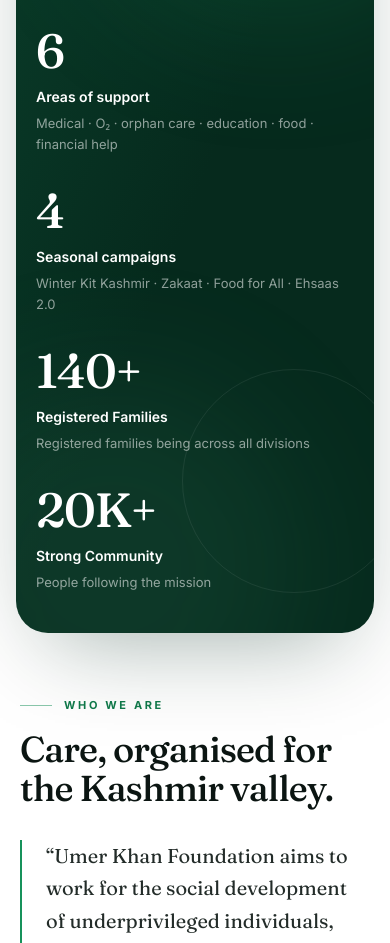
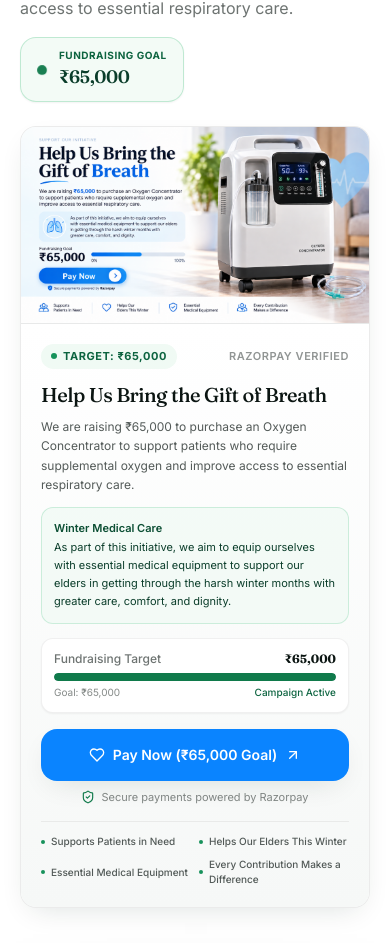
Before and after one commit to zaidqurieshi/umerkhanfoundation-website, a React (Vite) app: page / in a window 390 px wide. Shown: the part 1038-1981 px from the top of the page. Built offline with nearby package versions, Linux system fonts and the light colour scheme.

Commit message:
feat: add Oxygen Concentrator fundraising campaign banner with revised ₹65,000 target

```diff
--- a/src/App.jsx
+++ b/src/App.jsx
@@ -2,6 +2,7 @@
 import NewsTicker from "./components/NewsTicker"
 import Navbar, { ScrollProgress } from "./components/Navbar"
 import Hero from "./components/Hero"
+import CampaignBanner from "./components/CampaignBanner"
 import ImpactStats from "./components/ImpactStats"
 import About from "./components/About"
 import Initiatives from "./components/Initiatives"
@@ -15,7 +16,7 @@
 
 /**
  * Umer Khan Foundation — one-page site.
- * Order: ticker → nav → hero → impact → about → work →
+ * Order: ticker → nav → hero → campaign → impact → about → work →
  * help → donate CTA → contact → footer.
  */
 export default function App() {
@@ -34,6 +35,7 @@
 
       <main>
         <Hero />
+        <CampaignBanner />
         <ImpactStats />
         <About />
         <Initiatives />
--- /dev/null
+++ b/src/components/CampaignBanner.jsx
@@ -0,0 +1,163 @@
+import { LuArrowUpRight, LuHeart, LuShieldCheck } from "react-icons/lu"
+import Reveal from "./ui/Reveal"
+import SectionHeading from "./ui/SectionHeading"
+import { oxygenCampaign } from "../data/content"
+
+/**
+ * Featured Campaign Banner — Oxygen Concentrator Initiative.
+ * Displays the newly updated ₹65,000 target campaign banner with:
+ * 1. Pixel-perfect clickable HTML overlay on desktop/tablet over the baked-in "Pay Now" button.
+ * 2. Mobile-optimized responsive layout with high-legibility copy, goal tracker, and large tap-friendly button.
+ * 3. Consistent ₹65,000 goal display across headline, tracker, and CTAs without unverified progress claims.
+ */
+export default function CampaignBanner() {
+  const handleBannerClick = () => {
+    window.open(oxygenCampaign.paymentUrl, "_blank", "noopener,noreferrer")
+  }
+
+  return (
+    <section
+      id="campaign"
+      className="scroll-mt-24 py-8 sm:py-12 lg:py-14"
+      aria-labelledby="campaign-heading"
+    >
+      <div className="mx-auto max-w-7xl px-5 sm:px-8">
+        {/* Section Header */}
+        <div className="mb-6 flex flex-col gap-4 sm:mb-8 sm:flex-row sm:items-end sm:justify-between">
+          <SectionHeading
+            id="campaign-heading"
+            eyebrow={oxygenCampaign.eyebrow}
+            title={oxygenCampaign.title}
+            description={oxygenCampaign.description}
+          />
+
+          {/* Goal Tracker Badge */}
+          <div className="inline-flex shrink-0 items-center gap-3 self-start rounded-2xl border border-brand-200/90 bg-brand-50/80 px-4 py-2.5 shadow-xs backdrop-blur sm:self-auto">
+            <span className="soft-pulse h-2.5 w-2.5 shrink-0 rounded-full bg-brand-600" aria-hidden="true" />
+            <div className="flex flex-col">
+              <span className="text-[10px] font-bold uppercase tracking-wider text-brand-700">
+                Fundraising Goal
+              </span>
+              <span className="font-display text-lg font-semibold tracking-tight text-brand-900">
+                {oxygenCampaign.targetDisplay}
+              </span>
+            </div>
+          </div>
+        </div>
+
+        {/* Campaign Banner Card */}
+        <Reveal>
+          <div className="group relative overflow-hidden rounded-2xl border border-black/[0.08] bg-white shadow-card transition-all duration-300 hover:shadow-soft sm:rounded-3xl">
+            {/* Visual Banner Media Container */}
+            <div
+              onClick={handleBannerClick}
+              role="region"
+              aria-label="Oxygen Concentrator Campaign Banner graphic"
+              className="relative aspect-[16/9] w-full cursor-pointer overflow-hidden bg-slate-100"
+            >
+              <img
+                src={oxygenCampaign.bannerImage}
+                alt={oxygenCampaign.bannerAlt}
+                width={1024}
+                height={576}
+                loading="eager"
+                fetchPriority="high"
+                className="h-full w-full select-none object-cover transition-transform duration-500 group-hover:scale-[1.01]"
+              />
+
+              {/* Desktop & Tablet: Clickable HTML Button Overlay mapped over the baked-in Pay Now button */}
+              <a
+                href={oxygenCampaign.paymentUrl}
+                target="_blank"
+                rel="noopener noreferrer"
+                onClick={(e) => e.stopPropagation()}
+                aria-label={`Pay Now — Donate towards the ${oxygenCampaign.targetDisplay} Oxygen Concentrator campaign on Razorpay (opens in a new tab)`}
+                style={{
+                  position: "absolute",
+                  top: "71.7%",
+                  left: "5.18%",
+                  width: "25.1%",
+                  height: "7.81%",
+                }}
+                className="z-10 hidden sm:flex cursor-pointer items-center justify-center rounded-full transition-all duration-200 hover:ring-4 hover:ring-white/80 hover:bg-white/10 active:scale-[0.98] focus-visible:outline-2 focus-visible:outline-brand-600 focus-visible:outline-offset-2"
+              >
+                <span className="sr-only">Pay Now — {oxygenCampaign.targetDisplay} Goal (Razorpay)</span>
+              </a>
+            </div>
+
+            {/* Mobile-Optimized Content Block: Ensures 100% legibility, accessible touch targets, and clear goal tracker */}
+            <div className="border-t border-black/[0.06] bg-gradient-to-b from-white to-mist p-5 sm:hidden">
+              <div className="flex items-center justify-between gap-2">
+                <span className="inline-flex items-center gap-1.5 rounded-full bg-brand-50 px-2.5 py-1 text-[11px] font-bold uppercase tracking-wider text-brand-700">
+                  <span className="h-1.5 w-1.5 rounded-full bg-brand-500" />
+                  Target: {oxygenCampaign.targetDisplay}
+                </span>
+                <span className="text-[11px] font-semibold uppercase tracking-wider text-ink/45">
+                  Razorpay Verified
+                </span>
+              </div>
+
+              <h3 className="mt-3 font-display text-xl font-medium tracking-tight text-ink">
+                {oxygenCampaign.title}
+              </h3>
+
+              <p className="mt-2 text-xs leading-relaxed text-ink/70">
+                {oxygenCampaign.description}
+              </p>
+
+              {/* Winter Elderly Care Callout */}
+              <div className="mt-3 rounded-xl border border-brand-200/70 bg-brand-50/70 p-3 text-[11px] leading-relaxed text-brand-900">
+                <span className="mb-0.5 block font-semibold text-brand-800">Winter Medical Care</span>
+                {oxygenCampaign.winterNote}
+              </div>
+
+              {/* Goal Tracker */}
+              <div className="mt-3.5 rounded-xl border border-black/[0.06] bg-white p-3 shadow-xs">
+                <div className="flex items-center justify-between text-xs">
+                  <span className="font-medium text-ink/60">Fundraising Target</span>
+                  <span className="font-display font-bold text-ink">{oxygenCampaign.targetDisplay}</span>
+                </div>
+                <div className="mt-1.5 h-2 w-full overflow-hidden rounded-full bg-slate-100">
+                  <div className="h-full w-full rounded-full bg-brand-600" aria-hidden="true" />
+                </div>
+                <div className="mt-1 flex items-center justify-between text-[10px] text-ink/50">
+                  <span>Goal: {oxygenCampaign.targetDisplay}</span>
+                  <span className="font-medium text-brand-700">Campaign Active</span>
+                </div>
+              </div>
+
+              {/* Standalone Accessible Tap-Friendly Action Button */}
+              <div className="mt-4 flex flex-col gap-2">
+                <a
+                  href={oxygenCampaign.paymentUrl}
+                  target="_blank"
+                  rel="noopener noreferrer"
+                  className="group flex min-h-[52px] w-full items-center justify-center gap-2 rounded-2xl bg-[#0a84ff] px-5 py-3.5 text-center text-sm font-semibold text-white shadow-card transition-all duration-200 active:scale-[0.99] hover:bg-[#0070e0]"
+                >
+                  <LuHeart className="h-4 w-4 transition-transform duration-200 group-hover:scale-110" aria-hidden="true" />
+                  <span>Pay Now ({oxygenCampaign.targetDisplay} Goal)</span>
+                  <LuArrowUpRight className="h-4 w-4 transition-transform duration-200 group-hover:-translate-y-0.5 group-hover:translate-x-0.5" aria-hidden="true" />
+                </a>
+
+                <p className="flex items-center justify-center gap-1.5 text-center text-[11px] text-ink/50">
+                  <LuShieldCheck className="h-3.5 w-3.5 text-brand-600" aria-hidden="true" />
+                  Secure payments powered by Razorpay
+                </p>
+              </div>
+
+              {/* Key Features Chips */}
+              <div className="mt-4 grid grid-cols-2 gap-2 border-t border-black/[0.06] pt-3">
+                {oxygenCampaign.features.map((item, i) => (
+                  <div key={i} className="flex items-center gap-1.5 text-[10px] font-medium text-ink/70">
+                    <span className="h-1 w-1 shrink-0 rounded-full bg-brand-500" aria-hidden="true" />
+                    <span>{item}</span>
+                  </div>
+                ))}
+              </div>
+            </div>
+          </div>
+        </Reveal>
+      </div>
+    </section>
+  )
+}
--- a/src/data/content.js
+++ b/src/data/content.js
@@ -102,6 +102,32 @@
     text: "Support reaching families across Srinagar & the Kashmir valley",
   },
   chip: { text: "Featured campaign · Winter Kit Kashmir" },
+}
+
+/* ── 3b · Featured Campaign — Oxygen Concentrator ─────────────── */
+
+export const oxygenCampaign = {
+  id: "campaign",
+  eyebrow: "Featured Campaign · Respiratory Care",
+  category: "Healthcare Initiative",
+  title: "Help Us Bring the Gift of Breath",
+  subtitle: "Oxygen Concentrator Fundraiser",
+  targetAmount: 65000,
+  targetDisplay: "₹65,000",
+  description:
+    "We are raising ₹65,000 to purchase an Oxygen Concentrator to support patients who require supplemental oxygen and improve access to essential respiratory care.",
+  winterNote:
+    "As part of this initiative, we aim to equip ourselves with essential medical equipment to support our elders in getting through the harsh winter months with greater care, comfort, and dignity.",
+  paymentUrl: "https://pages.razorpay.com/kashmiroxygen",
+  bannerImage: "/oxygen-concentrator-banner.png",
+  bannerAlt:
+    "Help Us Bring the Gift of Breath — Oxygen Concentrator fundraising campaign with a target of ₹65,000",
+  features: [
+    "Supports Patients in Need",
+    "Helps Our Elders This Winter",
+    "Essential Medical Equipment",
+    "Every Contribution Makes a Difference",
+  ],
 }
 
 /* ── 4 · Impact / numbers — VERIFIED-ONLY figures ──────────────── */
```
Also changed, not shown: public/oxygen-concentrator-banner.png (added).
